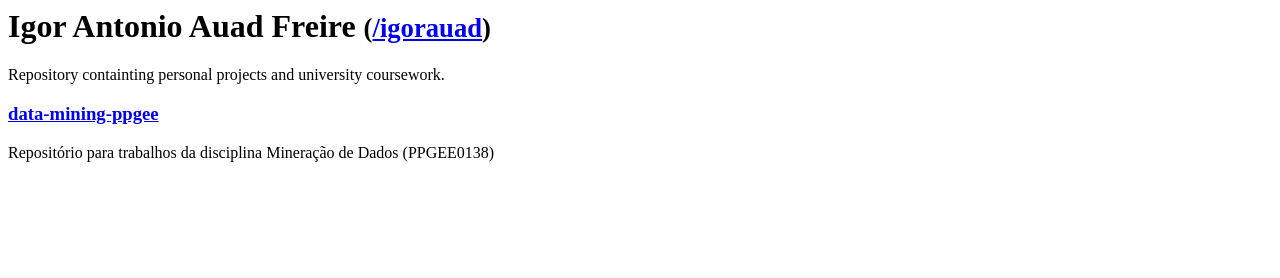
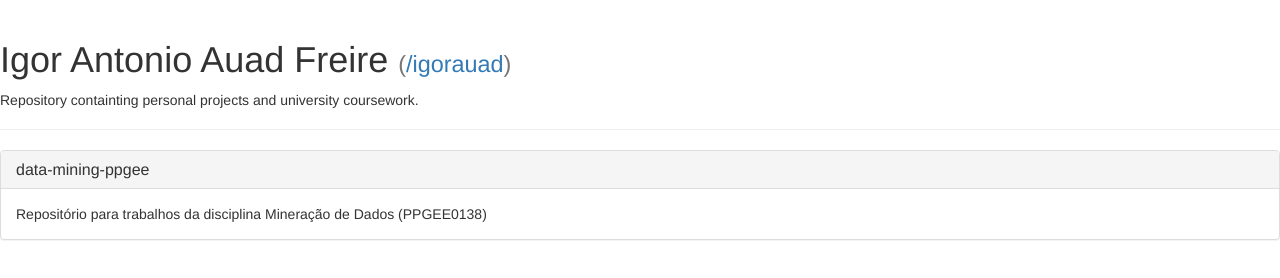
Before and after one commit to igorauad/igorauad.github.io, a plain HTML site: page index.html in a window 1280 px wide. Drawn offline with nearby package versions, Linux system fonts and the light colour scheme.

Commit message:
Add bootstrap stylesheet

```diff
--- a/index.html
+++ b/index.html
@@ -1,3 +1,5 @@
+<!-- Latest compiled and minified CSS -->
+<link rel="stylesheet" href="https://maxcdn.bootstrapcdn.com/bootstrap/3.3.2/css/bootstrap.min.css">
 <!-- Latest compiled and minified JavaScript -->
 <script src="https://maxcdn.bootstrapcdn.com/bootstrap/3.3.2/js/bootstrap.min.js"></script>
 
```
